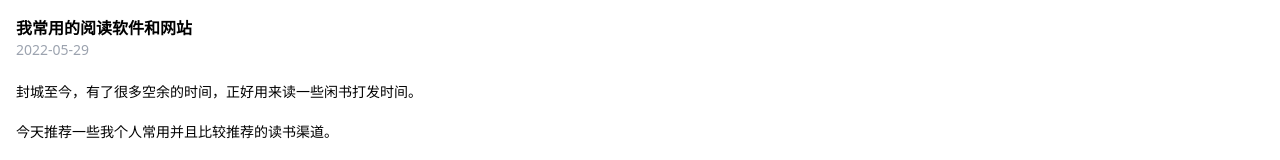
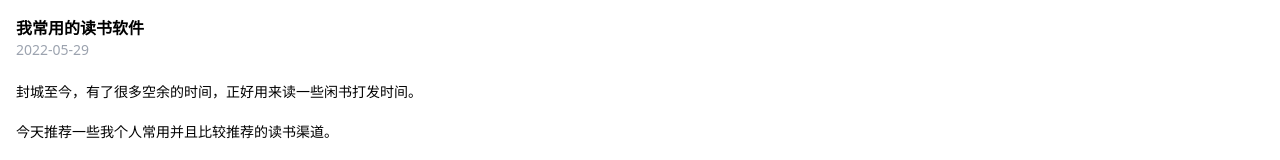
Before and after one commit to zfben/zfben.github.io, a Next.js app: page /blog/2022-05-29 in a window 1280 px wide. Shown: the top 160 px of the page. Built offline with nearby package versions, Linux system fonts and the light colour scheme.

Commit message:
update title

```diff
--- a/pages/blog/2022-05-29.mdx
+++ b/pages/blog/2022-05-29.mdx
@@ -1,7 +1,7 @@
 import BlogPost from 'components/blog-post'
 
 export const meta = {
-  title: '我常用的阅读软件和网站',
+  title: '我常用的读书软件',
   date: '2022-05-29',
 }
 
--- a/pages/blog/index.tsx
+++ b/pages/blog/index.tsx
@@ -7,7 +7,7 @@ import { writeFileSync } from 'fs'
 
 const posts = [
   {
-    title: '我常用的阅读软件和网站',
+    title: '我常用的读书软件',
     date: '2022-05-29',
   },
   {
```
Also changed, not shown: 1 other file (tests, documents, lock files or other folders).
